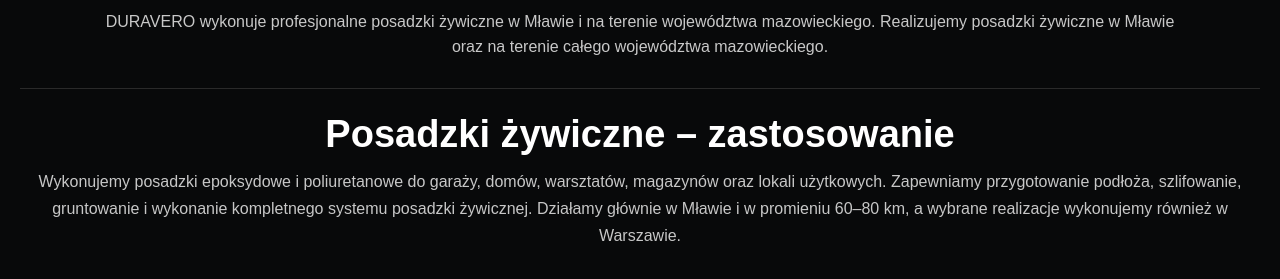
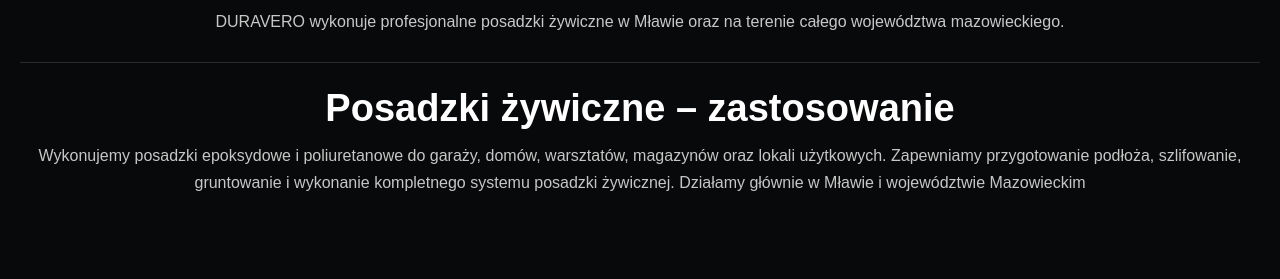
Before and after one commit to cky6yvf874-cloud/Duravero, a plain HTML site: page index.html in a window 1280 px wide. Shown: the part 721-1000 px from the top of the page. Drawn offline with Linux system fonts and the light colour scheme.

Commit message:
Update index.html

```diff
--- a/index.html
+++ b/index.html
@@ -146,9 +146,9 @@
 
     <p style="margin:0;line-height:1.6;color:#c8c8c8;">
 
-      DURAVERO wykonuje profesjonalne posadzki żywiczne w Mławie i na terenie województwa mazowieckiego.
+    DURAVERO wykonuje profesjonalne posadzki żywiczne w Mławie oraz na terenie całego województwa mazowieckiego.
 
-   Realizujemy posadzki żywiczne w Mławie oraz na terenie całego województwa mazowieckiego.
+
 
 
 
@@ -167,9 +167,9 @@
 
     podłoża, szlifowanie, gruntowanie i wykonanie kompletnego systemu
 
-    posadzki żywicznej. Działamy głównie w Mławie i w promieniu 60–80 km,
+    posadzki żywicznej. Działamy głównie w Mławie i województwie Mazowieckim
 
-    a wybrane realizacje wykonujemy również w Warszawie.
+
 
   </p>
 
```
